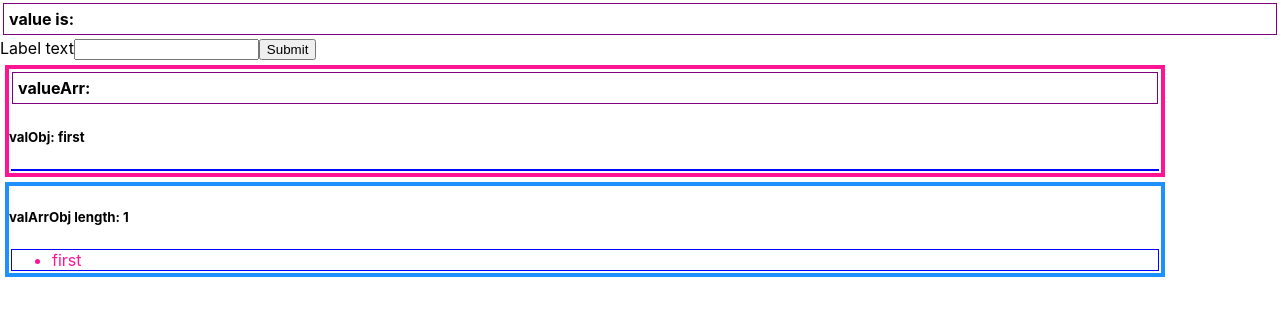
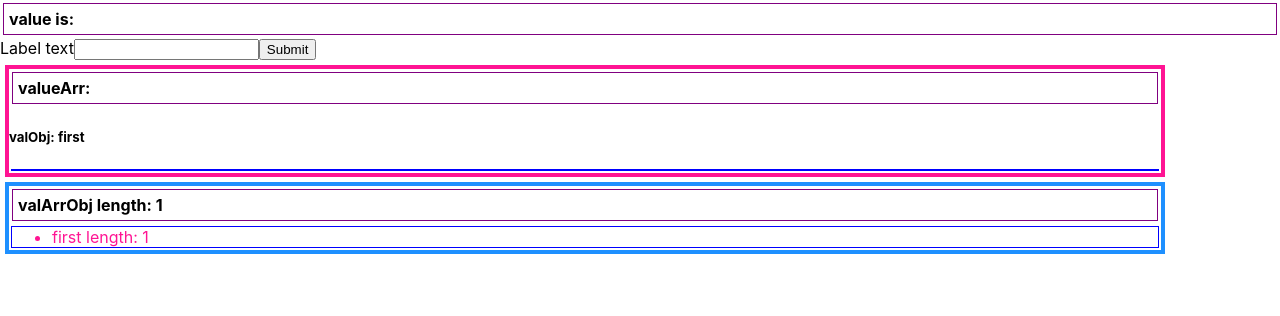
Before and after one commit to stevekutz/controlled_inputs_exp2, a React (Create React App) app in the folder app/: page / in a window 1280 px wide. Shown: the top 316 px of the page. Built offline with nearby package versions, Linux system fonts and the light colour scheme.

Commit message:
adding lengths prop

```diff
--- a/app/src/App.js
+++ b/app/src/App.js
@@ -87,9 +87,13 @@ class App extends React.Component {
         </div>
 
         <div className = 'valArrObjContainer'>
-        <h5> valArrObj length: {this.state.valArrObj.length}</h5>
+        <h4> valArrObj length: {this.state.valArrObj.length}</h4>
                 {this.state.valArrObj.map( (itemObj,index) =>  (
-                    <ListItem3  key = {index } itemObj = {itemObj} />
+                    <ListItem3
+                     key = {index }
+                     itemObj = {itemObj}
+                     length = {this.state.valArrObj.length}
+                     />
                 ))}
         </div>
 
--- a/app/src/ListItem3.js
+++ b/app/src/ListItem3.js
@@ -6,7 +6,7 @@ class ListItem3 extends React.Component  {
     render() {
         return (
             <ul style = {{color: 'deeppink'}} >
-                <li> {this.props.itemObj.name}</li>
+                <li> {this.props.itemObj.name} length: {this.props.length} </li>
             </ul>
         )
     }
```
